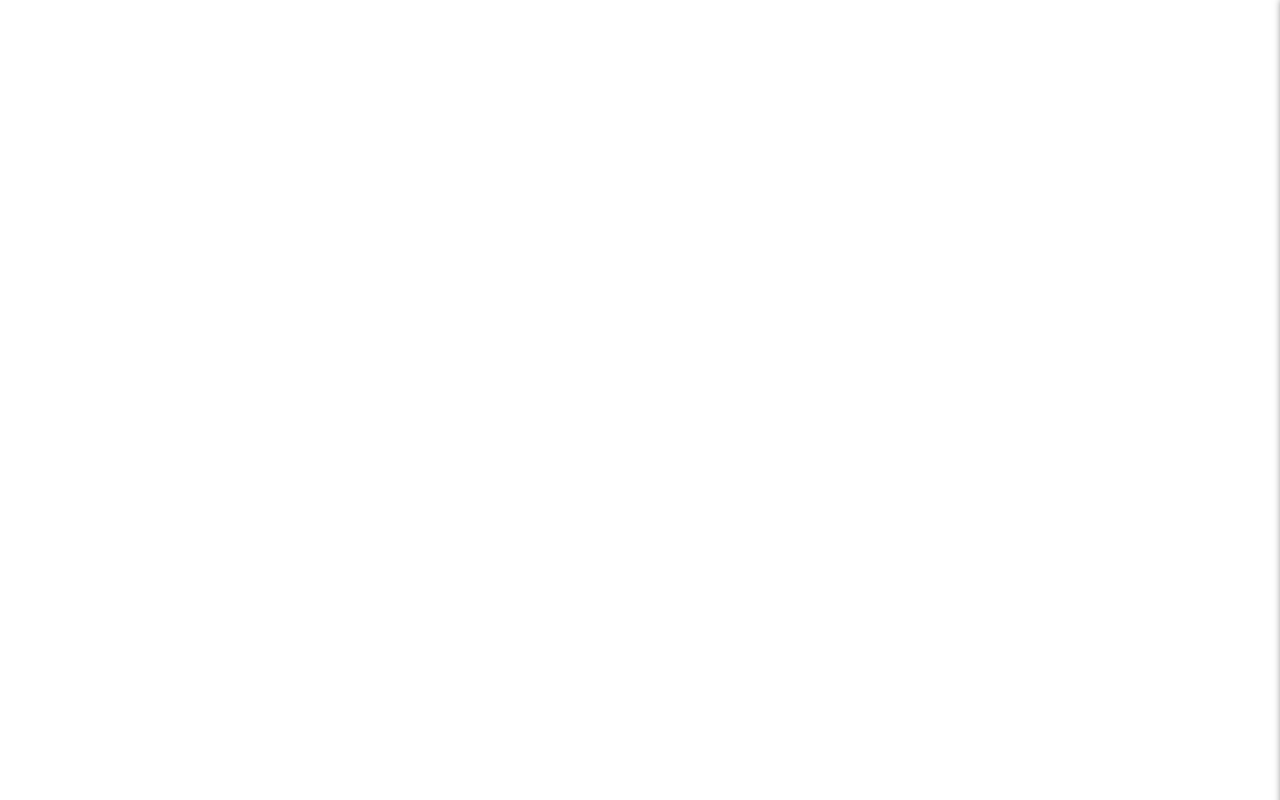
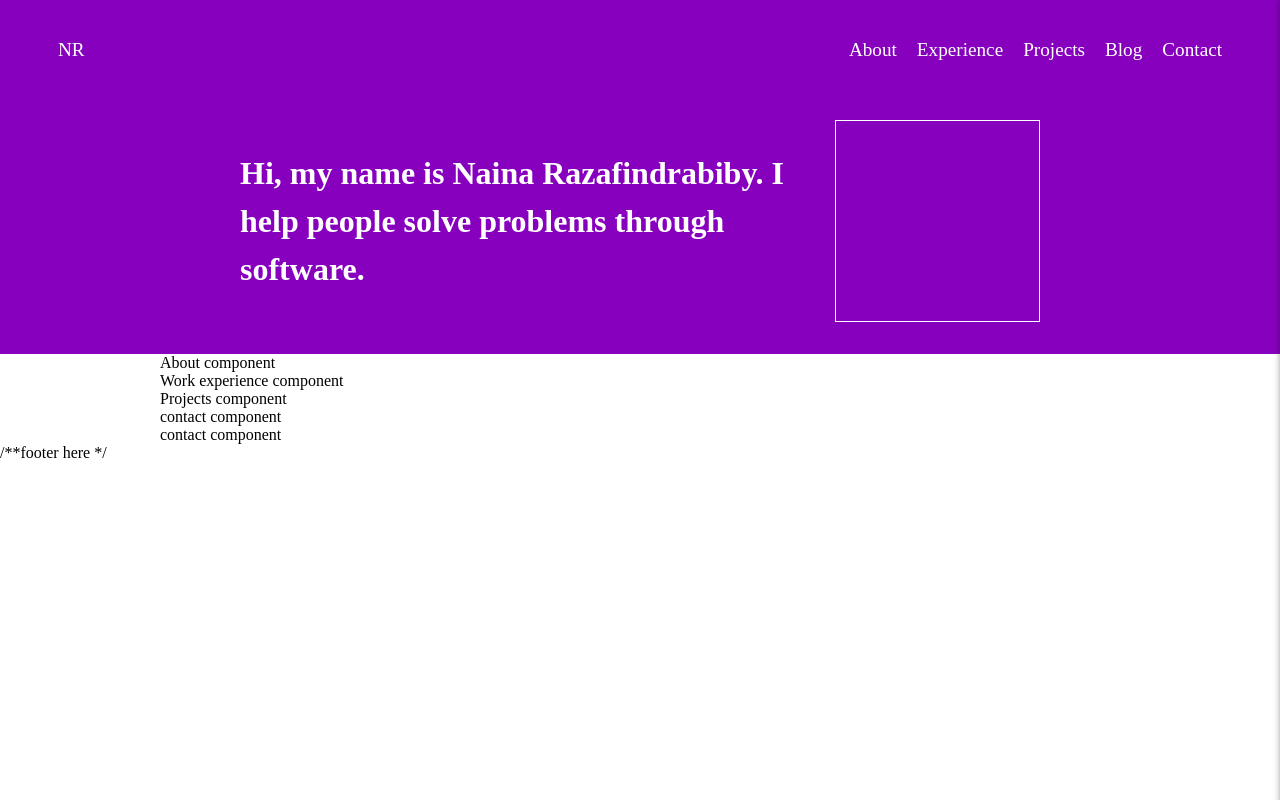
Before and after one commit to nainarazz/portfolio-website, a Next.js app: page / in a window 1280 px wide. Built offline with nearby package versions, Linux system fonts and the light colour scheme.

Commit message:
add hero component

```diff
--- a/src/components/layout/layout.component.jsx
+++ b/src/components/layout/layout.component.jsx
@@ -1,24 +1,10 @@
 import React from 'react';
 import PropTypes from 'prop-types';
-import { createGlobalStyle } from 'styled-components';
 import { StyledMain } from './layout.style';
-import { themeColor } from '../../themes/colors';
-import { NavBar } from '../navbar/navbar.component';
-
-const GlobalStyle = createGlobalStyle`
-    body {
-        margin: 0;
-        padding: 0;
-        background-color: ${themeColor.darkGray};
-        color: #fff;
-    }
-`;
 
 const Layout = props => {
     return (
         <>
-            <GlobalStyle />
-            <NavBar />
             <StyledMain>{props.children}</StyledMain>
             /**footer here */
         </>
--- a/src/components/layout/layout.style.jsx
+++ b/src/components/layout/layout.style.jsx
@@ -3,5 +3,4 @@ import styled from 'styled-components';
 export const StyledMain = styled.div`
     margin: auto;
     width: 75%;
-    padding-top: 150px;
 `;
--- a/src/components/navbar/navbar.style.jsx
+++ b/src/components/navbar/navbar.style.jsx
@@ -4,7 +4,7 @@ import { themeColor } from '../../themes/colors';
 export const Container = styled.div`
     position: fixed;
     z-index: 400;
-    background-color: ${themeColor.darkGray};
+    background-color: ${themeColor.mainBrand};
     width: 100%;
     height: 100px;
     display: flex;
@@ -19,6 +19,7 @@ export const Nav = styled.div`
     justify-content: space-between;
     padding: 0 3rem;
     width: 100%;
+    color: #fff;
 `;
 
 export const Logo = styled.div`
--- /dev/null
+++ b/src/components/sections/hero/hero.component.jsx
@@ -0,0 +1,18 @@
+import React from 'react';
+import { HeaderColor, Content, Intro, Photo } from './hero.style';
+
+export const Hero = () => {
+    return (
+        <>
+            <HeaderColor>
+                <Content>
+                    <Intro>
+                        Hi, my name is Naina Razafindrabiby. I help people solve problems through
+                        software.
+                    </Intro>
+                    <Photo />
+                </Content>
+            </HeaderColor>
+        </>
+    );
+};
--- /dev/null
+++ b/src/components/sections/hero/hero.style.jsx
@@ -0,0 +1,31 @@
+import styled from 'styled-components';
+import { themeColor } from '../../../themes/colors';
+
+export const HeaderColor = styled.div`
+    background-color: ${themeColor.mainBrand};
+    color: #fff;
+    padding: 120px 2rem 2rem;
+`;
+
+export const Content = styled.div`
+    display: flex;
+    width: 100%;
+    max-width: 800px;
+    margin: auto;
+    flex-direction: column-reverse;
+    align-items: center;
+
+    @media (min-width: 968px) {
+        flex-direction: row;
+    }
+`;
+
+export const Intro = styled.h1`
+    line-height: 1.5;
+`;
+
+export const Photo = styled.div`
+    border: 1px solid;
+    width: 400px;
+    height: 200px;
+`;
--- /dev/null
+++ b/src/pages/_app.jsx
@@ -0,0 +1,33 @@
+import React from 'react';
+import { createGlobalStyle } from 'styled-components';
+
+const GlobalStyle = createGlobalStyle`
+    body {
+        margin: 0;
+        padding: 0;
+    }
+`;
+
+// eslint-disable-next-line react/prop-types
+function MyApp({ Component, pageProps }) {
+    return (
+        <>
+            <GlobalStyle />
+            <Component {...pageProps} />
+        </>
+    );
+}
+
+// Only uncomment this method if you have blocking data requirements for
+// every single page in your application. This disables the ability to
+// perform automatic static optimization, causing every page in your app to
+// be server-side rendered.
+//
+// MyApp.getInitialProps = async (appContext) => {
+//   // calls page's `getInitialProps` and fills `appProps.pageProps`
+//   const appProps = await App.getInitialProps(appContext);
+//
+//   return { ...appProps }
+// }
+
+export default MyApp;
--- a/src/pages/index.jsx
+++ b/src/pages/index.jsx
@@ -1,11 +1,14 @@
 import React from 'react';
 import Layout from '../components/layout/layout.component';
+import { Hero } from '../components/sections/hero/hero.component';
+import { NavBar } from '../components/navbar/navbar.component';
 
 function HomePage() {
     return (
         <>
+            <NavBar />
+            <Hero />
             <Layout>
-                <div>Hero component</div>
                 <div>About component</div>
                 <div>Work experience component</div>
                 <div>Projects component</div>
```
